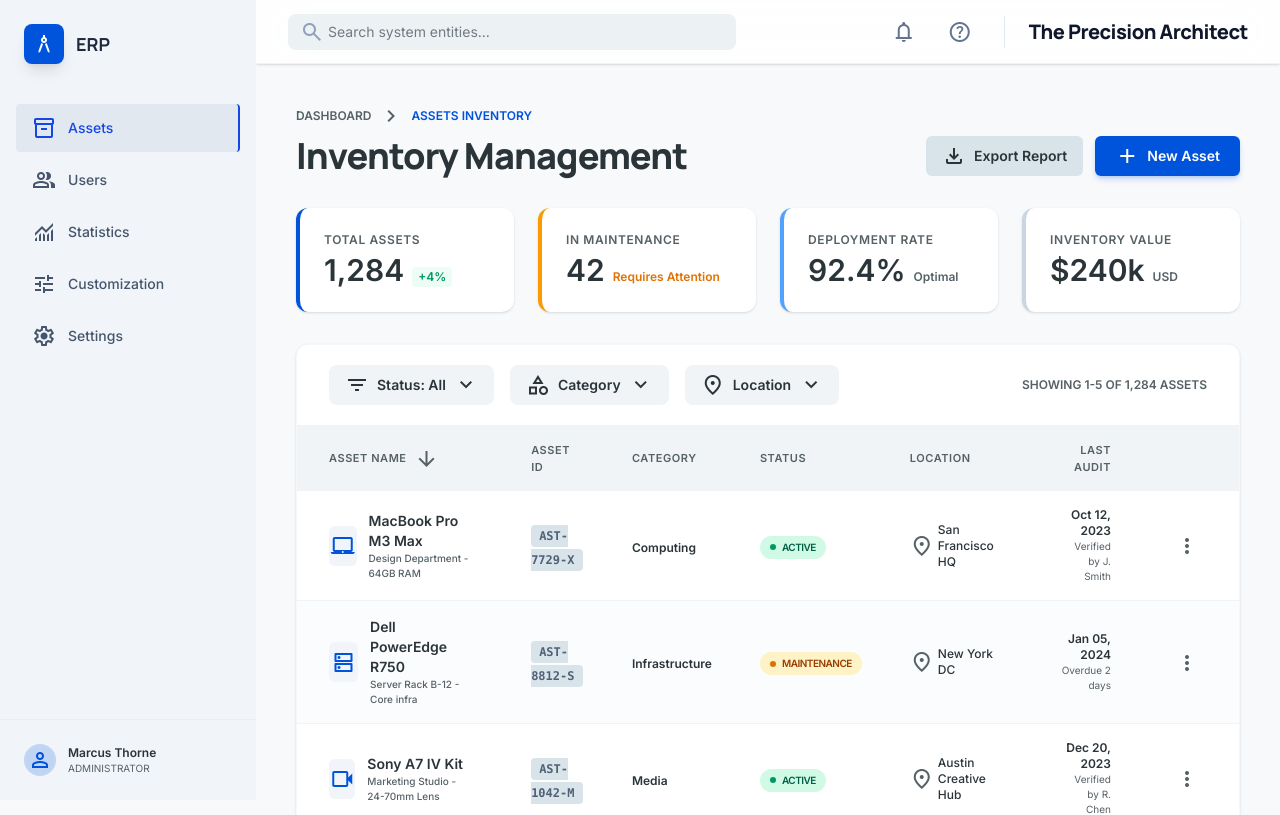
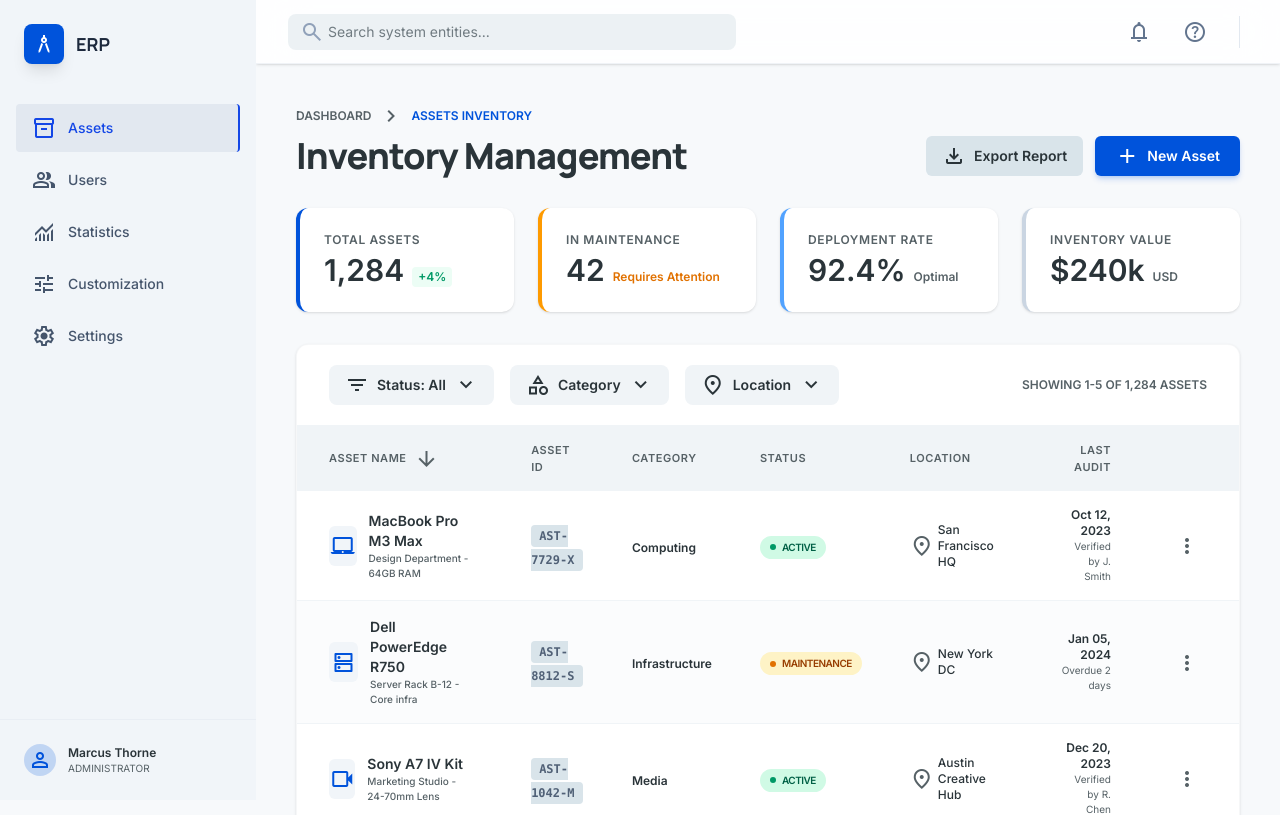
Before and after one commit to A1iHassan/ERP, a React (Vite) app in the folder app/: page /assets in a window 1280 px wide. Shown: the top 815 px of the page. Built offline with nearby package versions, Linux system fonts and the light colour scheme.

Commit message:
edit on the view

```diff
--- a/app/src/layouts/AppLayout.tsx
+++ b/app/src/layouts/AppLayout.tsx
@@ -83,9 +83,7 @@ export default function AppLayout() {
             <span className="material-symbols-outlined">help_outline</span>
           </button>
           <div className="h-8 w-[1px] bg-slate-200 mx-2" />
-          <span className="text-xl font-black tracking-tight text-slate-900 font-headline">
-            The Precision Architect
-          </span>
+
         </div>
       </header>
 
```
